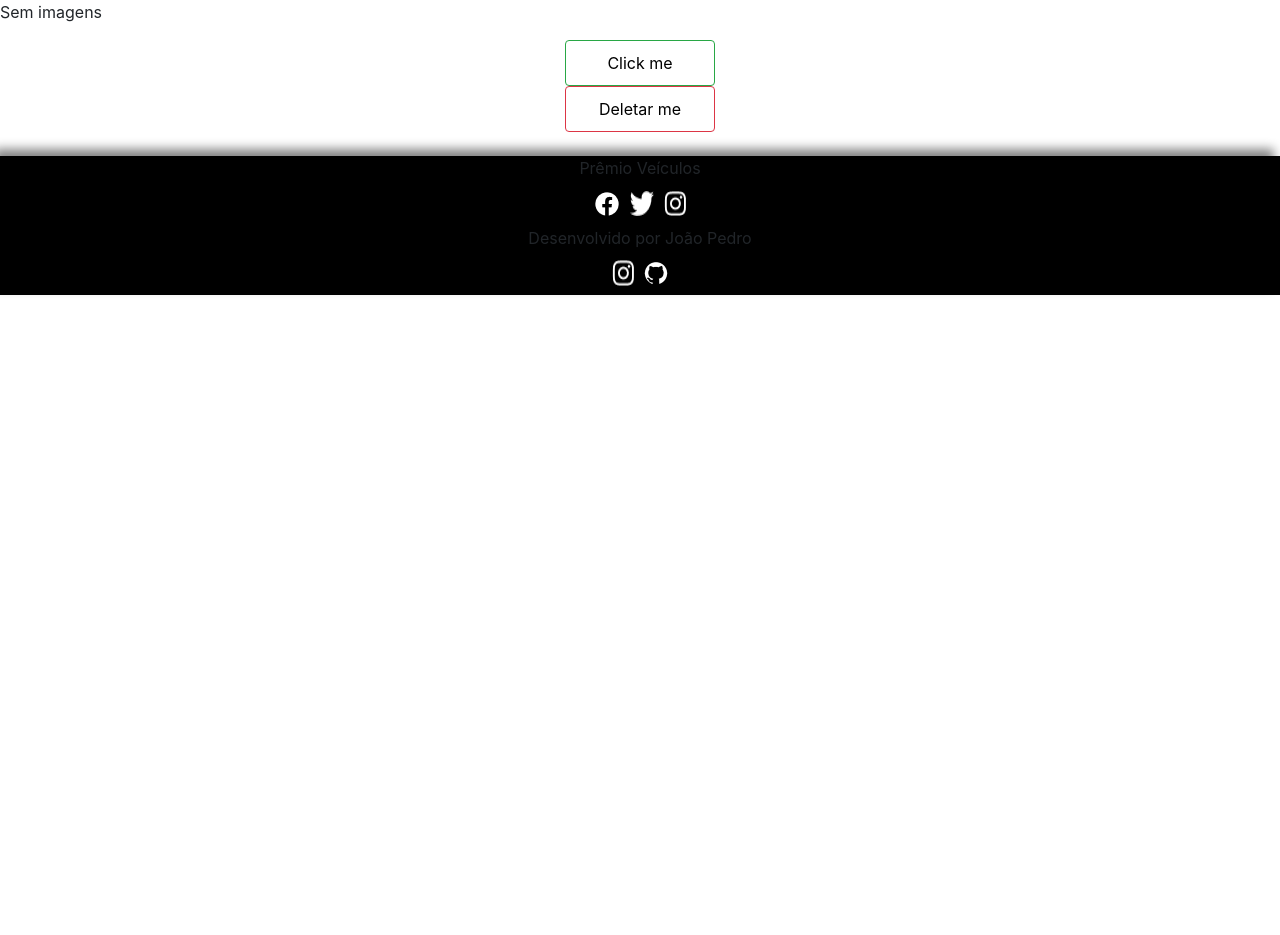
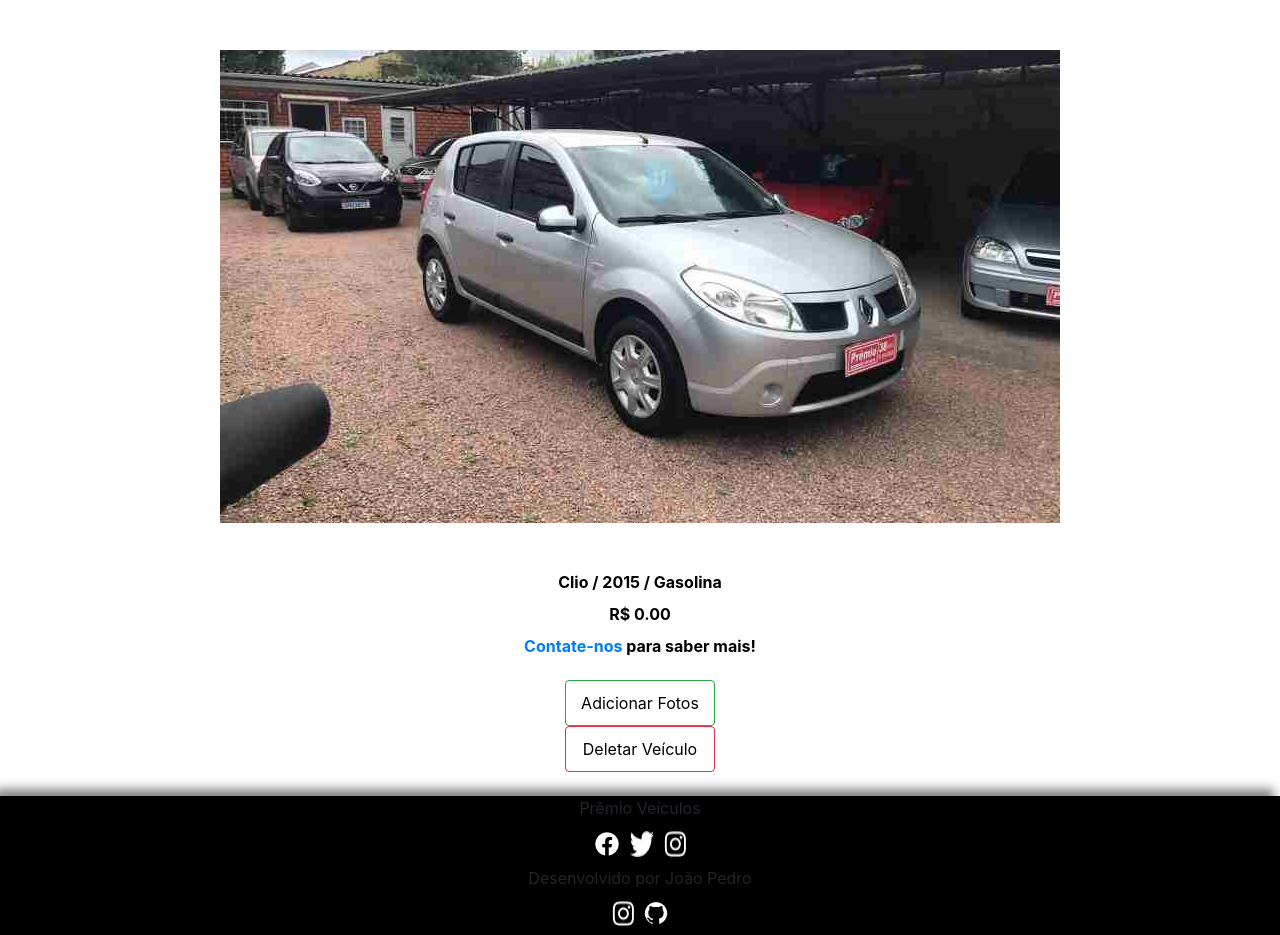
Before and after one commit to Joao-oliveiraf/premio-webapp, a Django app: page /imagem/8 in a window 1280 px wide. Shown: the part 261-1196 px from the top of the page. Before the commit the page ends 556 px from the top, so only its background shows below. Run offline with Django 5.2, Linux system fonts and the light colour scheme; a user stored in the database is signed in; data comes from the database, SQL or seed files in the repository; both versions use the stored data as it was after the commit.

Commit message:
Add contato endpoint, prettyfy image endpoint

```diff
--- a/apps/galeria/models.py
+++ b/apps/galeria/models.py
@@ -11,7 +11,7 @@ class Veiculo(models.Model):
     foto = models.ImageField(upload_to='foto/%Y/%m/%d', blank=True, max_length=250)
     data = models.DateTimeField(default=timezone.now, blank=False)
     publicada = models.BooleanField(default=True)
-    preco = models.FloatField(max_length=20, blank=True, null=True)
+    preco = models.FloatField(max_length=20, blank=True, null=True, default=0)
 
     def __str__(self) -> str:
         return self.nome.title()
--- a/apps/galeria/urls.py
+++ b/apps/galeria/urls.py
@@ -1,5 +1,5 @@
 from django.urls import path
-from apps.galeria.views import index, novo_veiculo,imagem,add_imagem,buscar,deletar_veiculo
+from apps.galeria.views import index, novo_veiculo,imagem,add_imagem,buscar,deletar_veiculo, contato
 
 
 urlpatterns = [
@@ -9,4 +9,5 @@ urlpatterns = [
     path('add-imagem/<int:foto_id>', add_imagem, name='add_imagem'),
     path('buscar', buscar, name='buscar'),
     path('deletar_veiculo/<int:foto_id>', deletar_veiculo, name='deletar_veiculo'),
+    path('contato', contato, name='contato')
 ]
--- a/apps/galeria/views.py
+++ b/apps/galeria/views.py
@@ -79,3 +79,5 @@ def deletar_veiculo(request, foto_id):
         veiculo.delete() #Delete confirmation with javascript
         messages.info(request, 'Veiculo excluido com sucesso')
         return redirect('index')
+def contato(request):
+    return render(request, 'galeria/contato.html')
--- a/setup/static/styles/style.css
+++ b/setup/static/styles/style.css
@@ -169,6 +169,10 @@ img{
     margin: 50px auto;
     display: none;
 }
+.mySlides img{
+    min-width: 350px;
+    max-height: 500px;
+}
 
 /* Next & previous buttons */
 .prev, .next {
--- a/templates/galeria/imagem.html
+++ b/templates/galeria/imagem.html
@@ -14,31 +14,57 @@
     {% endfor %}
     <span class="prev" ><a onclick="plusSlides(-1)">&#10094;</a></span>
     <span class="next" ><a onclick="plusSlides(1)">&#10095;</a></span>
-    <div class="card__titulo">
-        {{fotografia.nome}}
-    </div>
-    <div class="card__titulo">
-        {{fotografia.ano}}
-    </div>
-    <div class="card__titulo">
+    <div class="card__titulo" >
+        {{fotografia.nome}} /
+        {{fotografia.ano}} /
         {{fotografia.combustivel}}
     </div>
     <div class="card__titulo">
-        R${{fotografia.show_preco}}
+        R$ {{fotografia.show_preco}}
     </div>
     <div class="card__titulo">
+        {%if fotografia.descricao%}
         {{fotografia.descricao}}
+        <div class="card__titulo">
+            <a href="{%url 'contato' %}">Contate-nos</a> para saber mais!
+        </div>
+        {% else %}
+        <a href="{%url 'contato' %}">Contate-nos</a> para saber mais!
+        {% endif %}
     </div>
     <br>
 </div>
 
 {% else %}
-<p>Sem imagens</p>
+<div class="slideshow-container">
+    <div class="mySlides" >
+        <img src="{{fotografia.foto.url}}" alt="Foto">
+    </div>
+    <div class="card__titulo" >
+        {{fotografia.nome}} /
+        {{fotografia.ano}} /
+        {{fotografia.combustivel}}
+    </div>
+    <div class="card__titulo">
+        R$ {{fotografia.show_preco}}
+    </div>
+    <div class="card__titulo">
+        {%if fotografia.descricao%}
+        {{fotografia.descricao}}
+        <div class="card__titulo">
+            <a href="{%url 'contato' %}">Contate-nos</a> para saber mais!
+        </div>
+        {% else %}
+        <a href="{%url 'contato' %}">Contate-nos</a> para saber mais!
+        {% endif %}
+    </div>
+    <br>
+</div>
 {% endif %}
 {% if request.user.is_authenticated %}
 
-<div class="btn btn-outline-success my-2 my-sm-0" id="add"><a href="{%url 'add_imagem' fotografia.id %}">Click me</a></div>
-<div class="btn btn-outline-danger my-2 my-sm-0" id="remove"><a href="{%url 'deletar_veiculo' fotografia.id %}" onclick="return confirm('Deseja prosseguir ?')">Deletar me</a>
+<div class="btn btn-outline-success my-2 my-sm-0" id="add"><a href="{%url 'add_imagem' fotografia.id %}">Adicionar Fotos</a></div>
+<div class="btn btn-outline-danger my-2 my-sm-0" id="remove"><a href="{%url 'deletar_veiculo' fotografia.id %}" onclick="return confirm('Isso irá excluir todos os dados do veículo! Deseja prosseguir ?')">Deletar Veículo</a>
 </div>
 <br>
 
@@ -66,9 +92,6 @@ function showSlides(n) {
     for (i = 0; i < slides.length; i++) {
         slides[i].style.display = "none";
     }
-    for (i = 0; i < dots.length; i++) {
-        dots[i].className = dots[i].className.replace(" active", "");
-    }
     slides[slideIndex-1].style.display = "block";
     dots[slideIndex-1].className += " active";
 }
```
Also changed, not shown: db.sqlite3.
